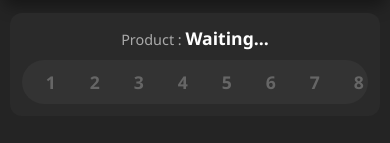
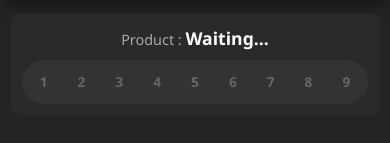
Before and after one commit to ppggxn/newProductGame, a React (Vite) app: page / in a window 390 px wide. Shown: the part 625-768 px from the top of the page. Built offline with nearby package versions, Linux system fonts and the light colour scheme.

Commit message:
feat: mobile

```diff
--- a/src/App.css
+++ b/src/App.css
@@ -109,25 +109,40 @@ h1 { margin: 0 0 5px 0; font-size: 1.5rem; color: #fff; }
 .math-text { color: white; font-weight: bold; font-size: 1.1rem; }
 
 .track-container {
-  position: relative; height: 44px; background: var(--track-bg);
-  border-radius: 22px; display: flex; align-items: center;
+  position: relative;
+  min-height: 44px;
+  background: var(--track-bg);
+  border-radius: 22px;
+  display: flex;
+  align-items: center;
+  padding: 4px;
+  box-sizing: border-box;
 }
-.track-numbers { display: flex; width: 100%; height: 100%; padding: 0 2%; box-sizing: border-box; }
 
-/* --- 轨道数字基础样式 --- */
+.track-numbers {
+  display: flex;
+  width: 100%;
+  height: 100%;
+  padding: 0;
+  box-sizing: border-box;
+  gap: 2px;
+  justify-content: space-between;
+}
+
 .track-number {
   flex: 1;
   display: flex;
   justify-content: center;
   align-items: center;
-  font-size: 1.1rem;
+  font-size: clamp(0.85rem, 3.5vw, 1.1rem);
   font-weight: bold;
   color: #666;
   cursor: pointer;
   transition: all 0.25s cubic-bezier(0.4, 0, 0.2, 1);
   border-radius: 50%;
-  margin: 4px;
-  aspect-ratio: 1;
+  margin: 0;
+  aspect-ratio: 1 / 1;
+  max-width: 40px;
 }
 
 /* 视觉效果 A: 被选为 Factor 的数字 */
```
